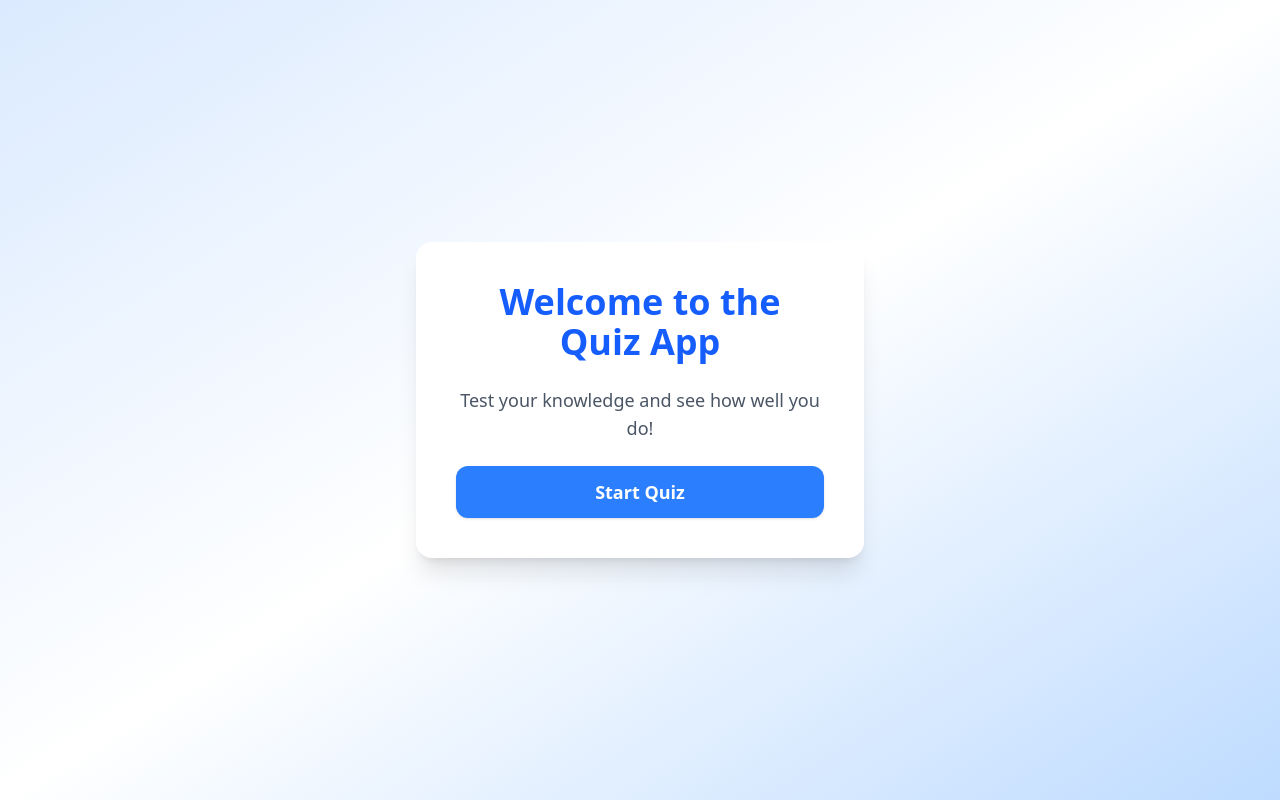
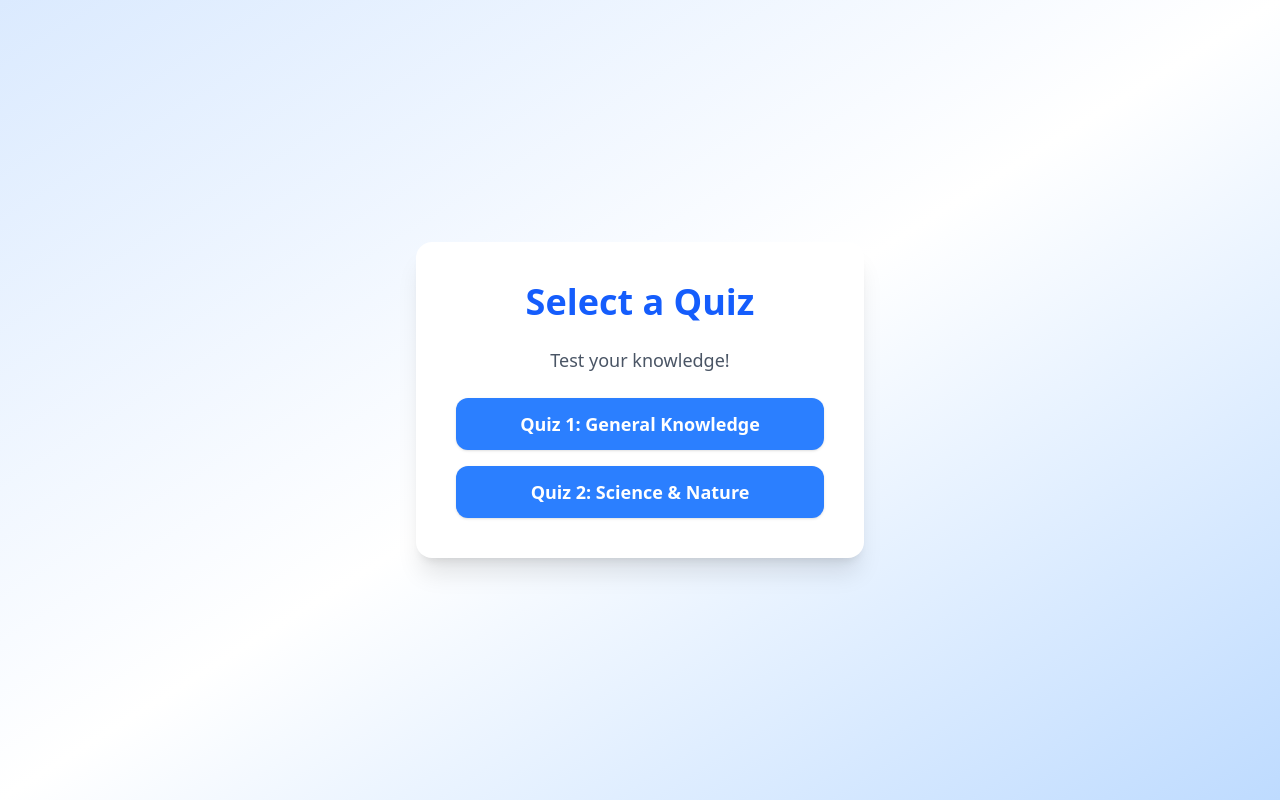
Before and after one commit to bblueberries/cloud-final-project, a React (Vite) app: page / in a window 1280 px wide. Built offline with nearby package versions, Linux system fonts and the light colour scheme.

Commit message:
add support multiple question sets

```diff
--- /dev/null
+++ b/src/data/quizList.ts
@@ -0,0 +1,6 @@
+import { sampleQuiz } from "./sampleQuiz";
+
+export const quizList = [
+  { id: "quiz1", title: "Quiz 1: General Knowledge", questions: sampleQuiz },
+  { id: "quiz2", title: "Quiz 2: Science & Nature", questions: sampleQuiz },
+];
--- a/src/data/sampleQuiz.ts
+++ b/src/data/sampleQuiz.ts
@@ -6,7 +6,7 @@ export const sampleQuiz: Question[] = [
     question: "What is the capital of France?",
     // choices: ["Berlin", "Paris", "Rome", "Madrid"],
     questionImage:
-      "https://gratisography.com/wp-content/uploads/2024/11/gratisography-augmented-reality-800x525.jpg",
+      "https://i.pinimg.com/originals/46/41/61/4641611401ecb508c625eebe448da663.gif",
     choiceImages: [
       "https://gratisography.com/wp-content/uploads/2024/11/gratisography-augmented-reality-800x525.jpg",
       "https://letsenhance.io/static/73136da51c245e80edc6ccfe44888a99/1015f/MainBefore.jpg",
--- a/src/pages/MenuPage.tsx
+++ b/src/pages/MenuPage.tsx
@@ -1,31 +1,33 @@
 import { useNavigate } from "react-router-dom";
-import { sampleQuiz } from "../data/sampleQuiz";
-import { useQuizStore } from "../store/quizStore";
+import { Question, useQuizStore } from "../store/quizStore";
+import { quizList } from "../data/quizList";
 
 export default function MenuPage() {
   const navigate = useNavigate();
   const startQuiz = useQuizStore((s) => s.startQuiz);
 
-  const handleStart = () => {
-    startQuiz(sampleQuiz);
+  const handleStart = (questions: Question[], title: string) => {
+    startQuiz(questions, title);
     navigate("/quiz");
   };
 
   return (
     <div className="min-h-screen flex items-center justify-center bg-gradient-to-br from-blue-100 via-white to-blue-200">
       <div className="bg-white shadow-xl rounded-2xl p-10 max-w-md w-full text-center space-y-6">
-        <h1 className="text-4xl font-extrabold text-blue-600">
-          Welcome to the Quiz App
-        </h1>
-        <p className="text-gray-600 text-lg">
-          Test your knowledge and see how well you do!
-        </p>
-        <button
-          onClick={handleStart}
-          className="w-full py-3 text-lg font-semibold bg-blue-500 text-white rounded-xl shadow hover:bg-blue-600 transition"
-        >
-          Start Quiz
-        </button>
+        <h1 className="text-4xl font-extrabold text-blue-600">Select a Quiz</h1>
+        <p className="text-gray-600 text-lg">Test your knowledge!</p>
+
+        <div className="space-y-4">
+          {quizList.map((q) => (
+            <button
+              key={q.id}
+              onClick={() => handleStart(q.questions, q.title)}
+              className="w-full py-3 text-lg font-semibold bg-blue-500 text-white rounded-xl shadow hover:bg-blue-600 transition"
+            >
+              {q.title}
+            </button>
+          ))}
+        </div>
       </div>
     </div>
   );
--- a/src/pages/QuizPage.tsx
+++ b/src/pages/QuizPage.tsx
@@ -3,7 +3,12 @@ import { useQuizStore } from "../store/quizStore";
 
 export default function QuizPage() {
   const navigate = useNavigate();
-  const { questions, currentIndex, selectAnswer } = useQuizStore();
+  const {
+    questions,
+    currentIndex,
+    selectAnswer,
+    quizTitle, //  pull title from state
+  } = useQuizStore();
 
   const currentQuestion = questions[currentIndex];
 
@@ -12,9 +17,8 @@ export default function QuizPage() {
     return null;
   }
 
-  // ✅ FIX: Only take index now
   const handleSelect = (index: number) => {
-    selectAnswer(index); // ✅ FIX: just pass index
+    selectAnswer(index);
     if (currentIndex + 1 >= questions.length) {
       navigate("/result");
     }
@@ -35,10 +39,19 @@ export default function QuizPage() {
           Question {currentIndex + 1} / {questions.length}
         </div>
 
+        {/*  Quiz Title */}
+        {quizTitle && (
+          <h1 className="text-xl font-bold text-blue-600 text-center">
+            {quizTitle}
+          </h1>
+        )}
+
+        {/* Question Text */}
         <h2 className="text-2xl font-bold text-gray-800">
           {currentQuestion.question}
         </h2>
 
+        {/* Optional Question Image */}
         {currentQuestion.questionImage && (
           <img
             src={currentQuestion.questionImage}
@@ -47,6 +60,7 @@ export default function QuizPage() {
           />
         )}
 
+        {/* Answer Choices */}
         <div className={`grid ${gridClass} gap-4`}>
           {Array.from({ length: choiceCount }).map((_, index) => {
             const text = currentQuestion.choices?.[index];
@@ -55,7 +69,6 @@ export default function QuizPage() {
             return (
               <button
                 key={index}
-                // ✅ FIX: pass index only
                 onClick={() => handleSelect(index)}
                 className="w-full bg-gray-200 hover:bg-gray-300 text-gray-800 rounded-xl transition font-medium overflow-hidden"
               >
--- a/src/store/quizStore.ts
+++ b/src/store/quizStore.ts
@@ -13,8 +13,9 @@ type QuizState = {
   questions: Question[];
   currentIndex: number;
   selectedAnswerIndices: number[];
+  quizTitle: string | null;
   score: number;
-  startQuiz: (questions: Question[]) => void;
+  startQuiz: (questions: Question[], title: string) => void;
   selectAnswer: (index: number) => void;
   resetQuiz: () => void;
 };
@@ -24,10 +25,13 @@ export const useQuizStore = create<QuizState>((set, get) => ({
   currentIndex: 0,
   selectedAnswerIndices: [],
   score: 0,
+  quizTitle: null,
 
-  startQuiz: (questions) =>
+  // ✅ UPDATED startQuiz to accept title
+  startQuiz: (questions, title) =>
     set({
       questions,
+      quizTitle: title,
       currentIndex: 0,
       selectedAnswerIndices: [],
       score: 0,
@@ -51,6 +55,7 @@ export const useQuizStore = create<QuizState>((set, get) => ({
   resetQuiz: () =>
     set({
       questions: [],
+      quizTitle: null,
       currentIndex: 0,
       selectedAnswerIndices: [],
       score: 0,
```
